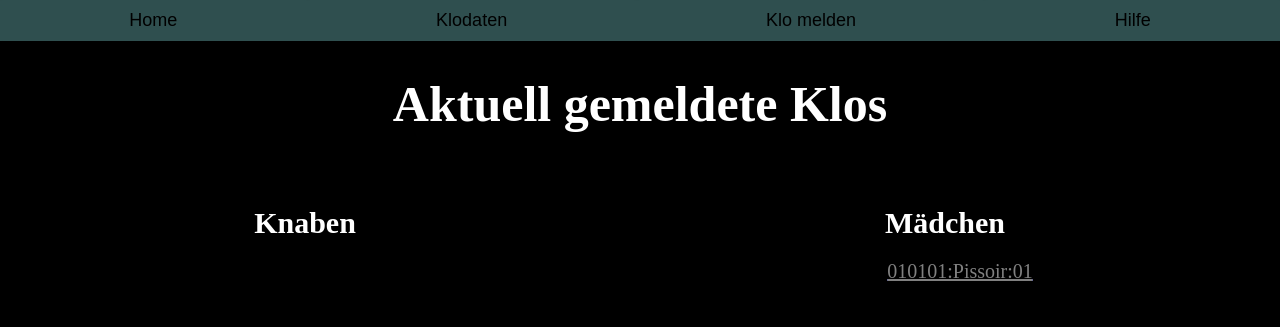
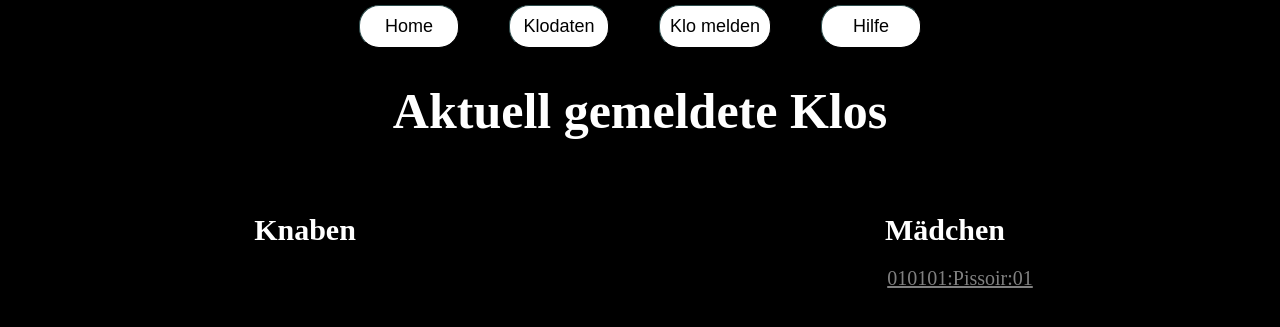
Before and after one commit to Chrisi2209/SchulklosKaputt, a Flask app: page /kloansicht in a window 1280 px wide. Shown: the top 327 px of the page. Run offline with Flask 3, Linux system fonts and the light colour scheme; tables that the repository leaves empty hold one stand-in row (values such as "Sample post").

Commit message:
Worked on navbar

```diff
--- a/app/routes.py
+++ b/app/routes.py
@@ -96,3 +96,9 @@ def klo_anmelden():
 def help():
     logger.info("GET " + url_for("help"))
     return render_template("help.html", title="HTL-Mödling kaputte Klos")
+
+
+####### API
+@app.route("/API/get-counter")
+def api_get_counter():
+    return jsonify(counter = len(Toilet.query.all()))
--- a/app/static/styles.css
+++ b/app/static/styles.css
@@ -2,6 +2,7 @@ body {
     margin: 0px;
     background: black;
     color: white;
+    overflow-x: hidden;
 }
 
 button {
@@ -18,35 +19,49 @@ hr {
 
 .navbar {
     display: flex;
-    justify-content: space-around;
+    justify-content: center;
+    gap: 50px;
+
     width: 100%;
     padding: 0px;
-    background-color: darkslategrey;
+    padding-top: 5px;
+    background-color: black;
     margin: 0;
 }
 
+
 .navbar a {
-    flex-basis: auto;
-    flex-grow: 1;
-    display: flex;
-    justify-content: center;
+    justify-self: center;
     text-decoration: none;
     margin: 0;
 }
 
-button.navitem,
+#navitem4 {
+    justify-self: flex-end;
+}
+
 .navitem {
+    min-width: 100px;
+    width: max-content;
     margin: 0;
-    flex-grow: 1;
     padding-top: 10px;
     padding-bottom: 10px;
     font-size: 18px;
-    border-width: 0px;
-    background-color: darkslategray;
+    border-width: 1px;
+    background-color: white;
+    border-color: darkslategrey;
+    border-radius: 20px;
+    padding-left: 10px;
+    padding-right: 10px;
+
+    transition-property: color, background-color, border-color;
+    transition-duration: 0.5s;
 }
 
+
 .navitem:hover {
-    background-color: darkcyan;
+    background-color: grey;
+    color: white;
     cursor: pointer;
 }
 
@@ -140,40 +155,38 @@ button.navitem,
 
 /******* Daten anzeigen *********/
 
-h1 a {
-    text-decoration: underline;
-    text-decoration-color: purple;
-    color: green;
-}
-
 .klodisplay {
     text-align: center;
+    margin: auto;
     font-size: 20px;
 }
 
 a {
     text-decoration: underline;
     color: gray;
+    transition: transform 0.3s;
 }
 
-span[data-descr] {
-    position: relative;
-    text-decoration: underline;
-    color: #00f;
+.klodisplay a:hover {
+    transform: scale(1.1);
 }
 
-span[data-descr]:hover::after,
-span[data-descr]:focus::after {
+a[data-descr] {
+    position: relative;
+}
+
+a[data-descr]:hover::after,
+a[data-descr]:focus::after {
     content: attr(data-descr);
     position: absolute;
-    left: 0;
-    top: 24px;
-    min-width: 200px;
-    border: 1px #aaaaaa solid;
+    left: 150px;
+    top: 0;
+    width: max-content;
+    border: 1px white solid;
     border-radius: 10px;
-    background-color: #ffffcc;
+    background-color: grey;
     padding: 5px;
-    color: #000000;
+    color: white;
     font-size: 14px;
     z-index: 1;
 }
--- a/app/templates/kloansicht.html
+++ b/app/templates/kloansicht.html
@@ -7,16 +7,16 @@
     <div class="column50">
         <h1 class="subtitle">Knaben</h1>
         {% for broken_boy_toilet in broken_boy_toilets %}
-        <p class="klodisplay"><span data-descr="klicken zum löschen"><a
-                    href="kloansicht/{{broken_boy_toilet}}">{{broken_boy_toilet}}</a></span></p>
+        <p class="klodisplay"><a data-descr="löschen" href="kloansicht/{{broken_boy_toilet}}">{{broken_boy_toilet}}</a>
+        </p><br>
         {% endfor %}
     </div>
 
     <div class="column50">
         <h1 class="subtitle">Mädchen</h1>
         {% for broken_girl_toilet in broken_girl_toilets %}
-        <p class="klodisplay"><span data-descr="klicken zum löschen"><a
-                    href="kloansicht/{{broken_girl_toilet}}">{{broken_girl_toilet}}</a></span></p>
+        <p class="klodisplay"><a data-descr="löschen"
+                href="kloansicht/{{broken_girl_toilet}}">{{broken_girl_toilet}}</a></p><br>
         {% endfor %}
     </div>
 </div>
```
Also changed, not shown: app/app.db.
